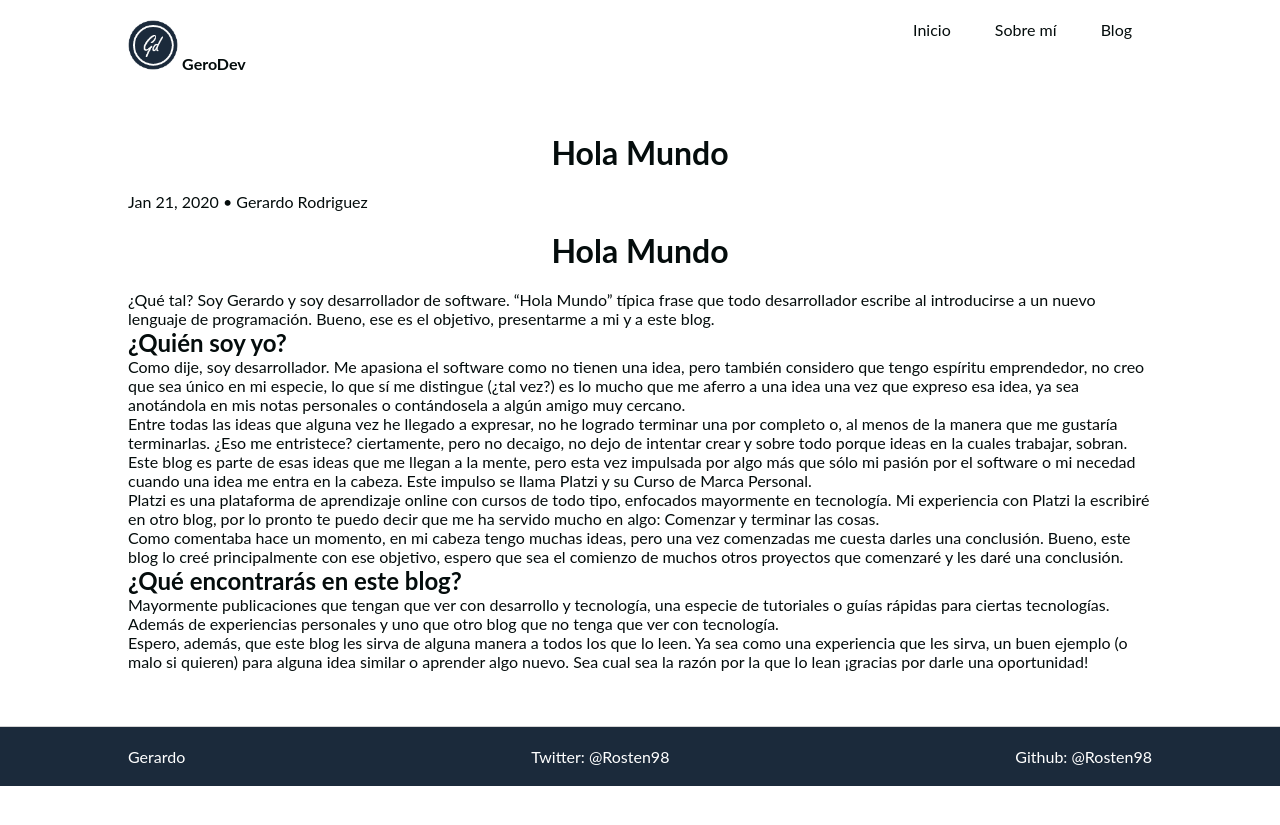
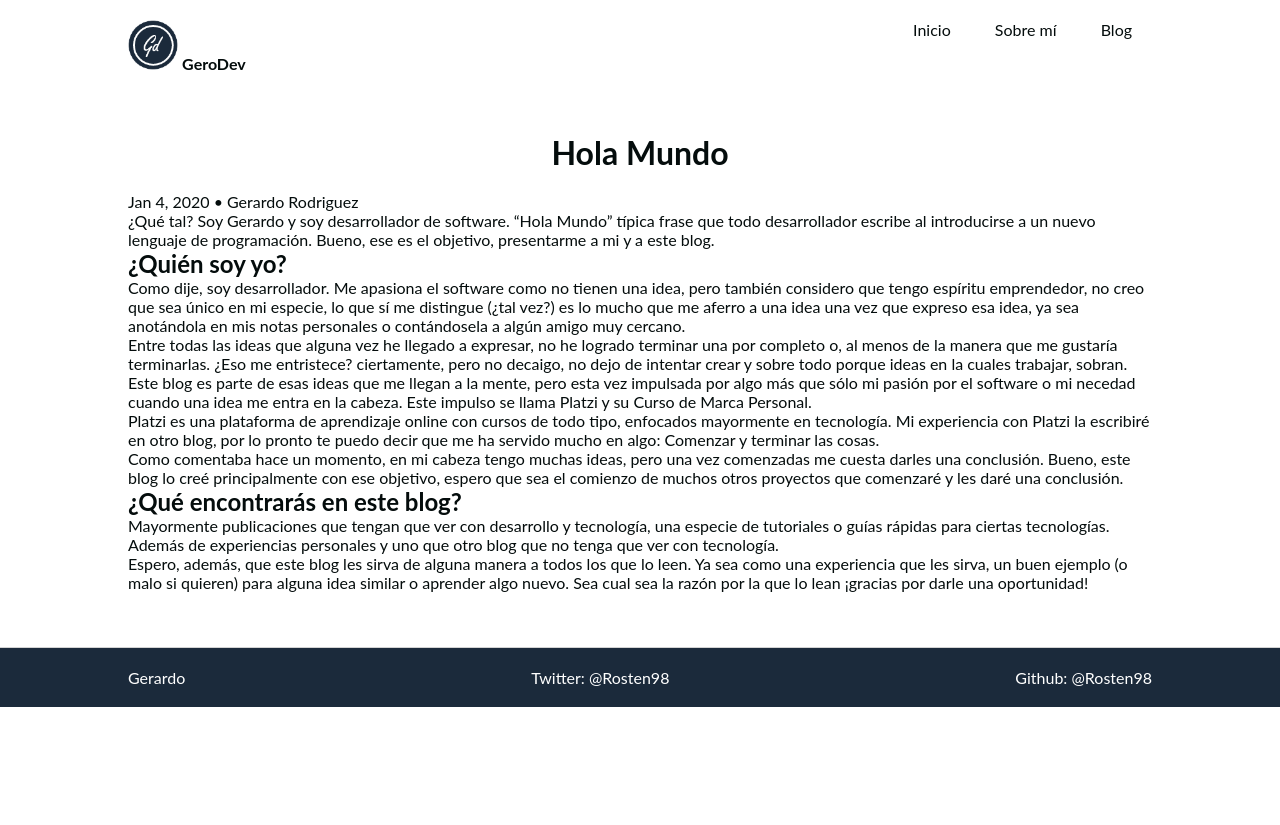
Before and after one commit to Rosten98/gerodev, a Jekyll site: the page built from _posts/2020-01-03-hola-mundo.md, in a window 1280 px wide. Shown: the top 825 px of the page. Built offline with Jekyll 4.4.1, drawn with Linux system fonts in a browser that asks for light colours; some web fonts are replaced.

Commit message:
Date changed

```diff
--- a/_posts/2020-01-03-hola-mundo.md
+++ b/_posts/2020-01-03-hola-mundo.md
@@ -1,13 +1,12 @@
 ---
 layout: post
 title:  "Hola Mundo"
-date:   2020-01-20 21:40:00 -0600
+date:   2020-01-03 21:40:00 -0600
 author: Gerardo Rodriguez
 categories: Personal
 short_description: "Bienvenido a mi primer post. Espero lo disfrutes"
-
+published: true
 ---
-# Hola Mundo
 
 ¿Qué tal? Soy Gerardo y soy desarrollador de software. "Hola Mundo" típica frase que todo desarrollador escribe al introducirse a un nuevo lenguaje de programación. Bueno, ese es el objetivo, presentarme a mi y a este blog.
 
```
